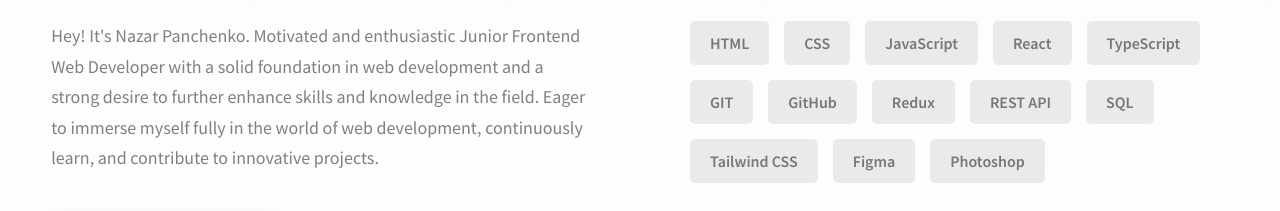
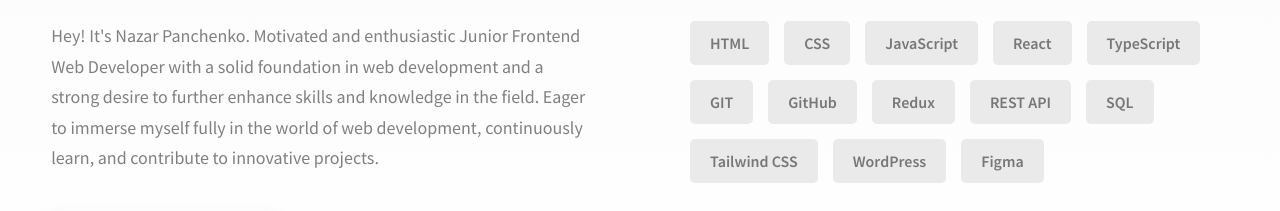
Before and after one commit to PanchenkoNaz/portfolio, a website: page index.html in a window 1280 px wide. Shown: the part 1220-1431 px from the top of the page. Drawn offline with nearby package versions, Linux system fonts and the light colour scheme.

Commit message:
fix html

```diff
--- a/index.html
+++ b/index.html
@@ -84,18 +84,6 @@
         </div>
       </div>
     </header>
-
-
-
-
-
-
-
-
-
-
-
-
     <section class="home-hero">
       <div class="home-hero__content">
         <h1 class="heading-primary">Hey, I'm Nazar Panchenko</h1>
@@ -205,8 +193,8 @@
               <div class="skills__skill">REST API</div>
               <div class="skills__skill">SQL</div>
               <div class="skills__skill">Tailwind CSS</div>
+              <div class="skills__skill">WordPress</div>
               <div class="skills__skill">Figma</div>
-              <div class="skills__skill">Photoshop</div>
             </div>
           </div>
         </div>
```
